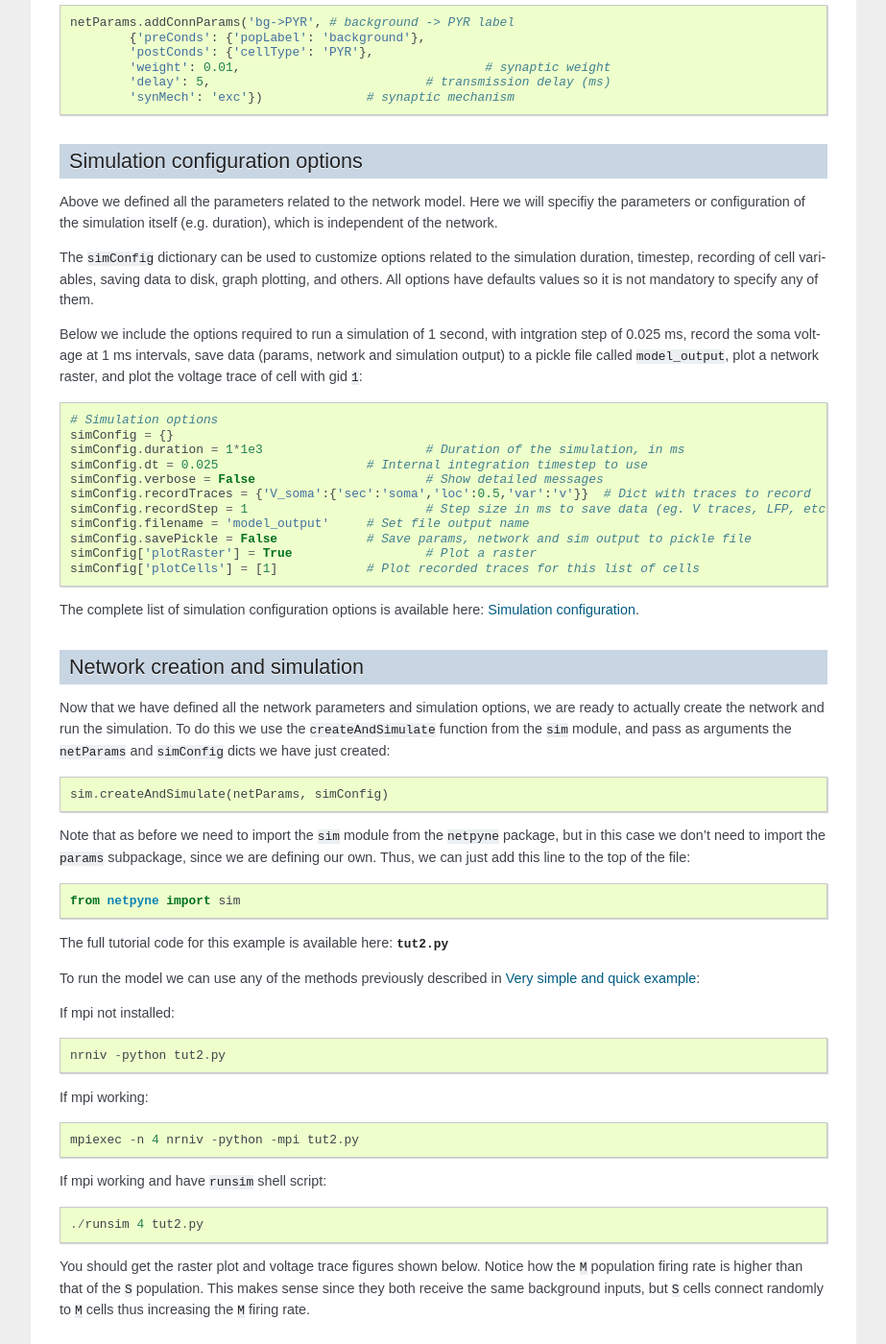
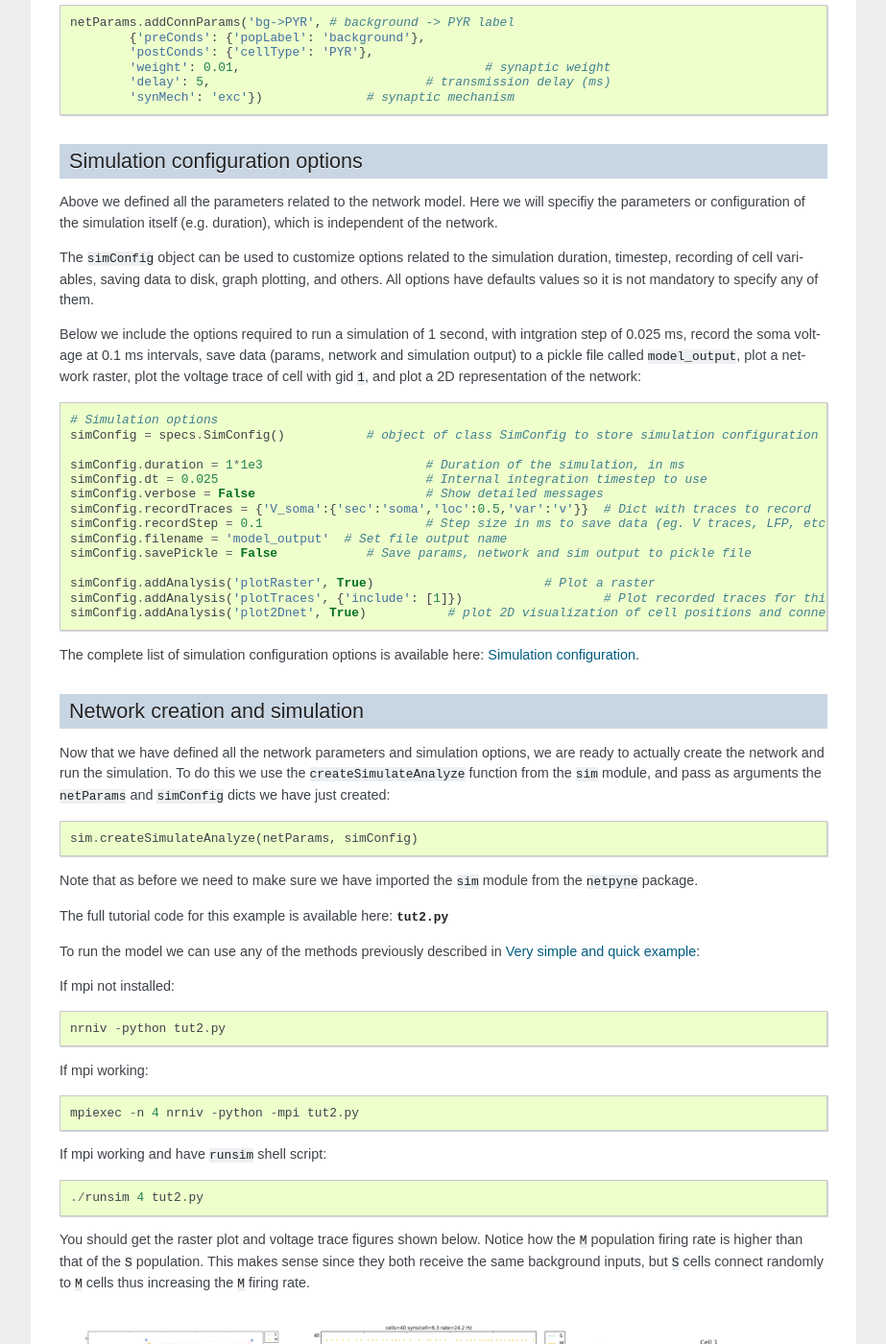
Before and after one commit to suny-downstate-medical-center/netpyne, a Sphinx documentation site: the page built from doc/source/tutorial.rst, in a window 1280 px wide and 1400 px high, scrolled down 5306 px. Shown: the whole window at 96% size, without its empty margins (198-1121 px from the left). Built offline with Sphinx 7.4.7, drawn with Linux system fonts in a browser that asks for light colours.

Commit message:
tut2 doc finished

```diff
--- a/doc/source/code/tut2.py
+++ b/doc/source/code/tut2.py
@@ -42,7 +42,7 @@ simConfig.duration = 1*1e3 			# Duration of the simulation, in ms
 simConfig.dt = 0.025 				# Internal integration timestep to use
 simConfig.verbose = False  			# Show detailed messages
 simConfig.recordTraces = {'V_soma':{'sec':'soma','loc':0.5,'var':'v'}}  # Dict with traces to record
-simConfig.recordStep = 1 			# Step size in ms to save data (eg. V traces, LFP, etc)
+simConfig.recordStep = 0.1 			# Step size in ms to save data (eg. V traces, LFP, etc)
 simConfig.filename = 'model_output'  # Set file output name
 simConfig.savePickle = False 		# Save params, network and sim output to pickle file
 
--- a/doc/source/tutorial.rst
+++ b/doc/source/tutorial.rst
@@ -235,21 +235,24 @@ Simulation configuration options
 
 Above we defined all the parameters related to the network model. Here we will specifiy the parameters or configuration of the simulation itself (e.g. duration), which is independent of the network.
 
-The ``simConfig`` dictionary can be used to customize options related to the simulation duration, timestep, recording of cell variables, saving data to disk, graph plotting, and others. All options have defaults values so it is not mandatory to specify any of them.
+The ``simConfig`` object can be used to customize options related to the simulation duration, timestep, recording of cell variables, saving data to disk, graph plotting, and others. All options have defaults values so it is not mandatory to specify any of them.
 
-Below we include the options required to run a simulation of 1 second, with intgration step of 0.025 ms, record the soma voltage at 1 ms intervals, save data (params, network and simulation output) to a pickle file called ``model_output``, plot a network raster, and plot the voltage trace of cell with gid ``1``::
+Below we include the options required to run a simulation of 1 second, with intgration step of 0.025 ms, record the soma voltage at 0.1 ms intervals, save data (params, network and simulation output) to a pickle file called ``model_output``, plot a network raster, plot the voltage trace of cell with gid ``1``, and plot a 2D representation of the network::
 
 	# Simulation options
-	simConfig = {}
+	simConfig = specs.SimConfig()		# object of class SimConfig to store simulation configuration
+
 	simConfig.duration = 1*1e3 			# Duration of the simulation, in ms
-	simConfig.dt = 0.025 			# Internal integration timestep to use
-	simConfig.verbose = False 			# Show detailed messages
+	simConfig.dt = 0.025 				# Internal integration timestep to use
+	simConfig.verbose = False  			# Show detailed messages
 	simConfig.recordTraces = {'V_soma':{'sec':'soma','loc':0.5,'var':'v'}}  # Dict with traces to record
-	simConfig.recordStep = 1 			# Step size in ms to save data (eg. V traces, LFP, etc)
-	simConfig.filename = 'model_output'  	# Set file output name
+	simConfig.recordStep = 0.1 			# Step size in ms to save data (eg. V traces, LFP, etc)
+	simConfig.filename = 'model_output'  # Set file output name
 	simConfig.savePickle = False 		# Save params, network and sim output to pickle file
-	simConfig['plotRaster'] = True 			# Plot a raster
-	simConfig['plotCells'] = [1] 		# Plot recorded traces for this list of cells
+
+	simConfig.addAnalysis('plotRaster', True) 			# Plot a raster
+	simConfig.addAnalysis('plotTraces', {'include': [1]}) 			# Plot recorded traces for this list of cells
+	simConfig.addAnalysis('plot2Dnet', True)           # plot 2D visualization of cell positions and connections
 
 The complete list of simulation configuration options is available here: :ref:`sim_config`.
 
@@ -257,13 +260,11 @@ The complete list of simulation configuration options is available here: :ref:`s
 Network creation and simulation
 -----------------------------------------------
 
-Now that we have defined all the network parameters and simulation options, we are ready to actually create the network and run the simulation. To do this we use the ``createAndSimulate`` function from the ``sim`` module, and pass as arguments the ``netParams`` and ``simConfig`` dicts we have just created::
+Now that we have defined all the network parameters and simulation options, we are ready to actually create the network and run the simulation. To do this we use the ``createSimulateAnalyze`` function from the ``sim`` module, and pass as arguments the ``netParams`` and ``simConfig`` dicts we have just created::
 
-	sim.createAndSimulate(netParams, simConfig)
+	sim.createSimulateAnalyze(netParams, simConfig)
 
-Note that as before we need to import the ``sim`` module from the ``netpyne`` package, but in this case we don't need to import the ``params`` subpackage, since we are defining our own. Thus, we can just add this line to the top of the file::
-
-	from netpyne import sim
+Note that as before we need to make sure we have imported the ``sim`` module from the ``netpyne`` package.
 
 The full tutorial code for this example is available here: :download:`tut2.py <code/tut2.py>`
 
```
